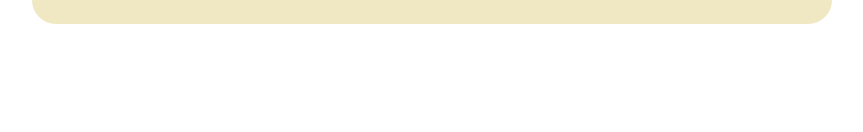
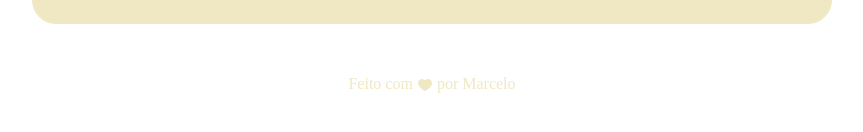
Before and after one commit to marcelosilva23/projeto, a plain HTML site: page index.html in a window 1280 px wide. Shown: the part 1068-1200 px from the top of the page, without its empty margins (208-1071 px from the left). Before the commit the page ends 1140 px from the top, so only its background shows below. Drawn offline with Linux system fonts and the light colour scheme; a web font is replaced by a local one.

Commit message:
footer terminado

```diff
--- a/index.html
+++ b/index.html
@@ -54,6 +54,6 @@
             </p>
         </main>
     </div>
-
+    <footer> Feito com <img src="assets/heart.svg" alt="Ícone com o formato de coração"> por Marcelo</footer>
 </body>
 </html>
--- a/style.css
+++ b/style.css
@@ -58,3 +58,13 @@ h1, h2 {
 ul {
     padding-left: 24px;
 }
+
+footer {
+    color: #F0E8C2;
+    text-align: center;
+    padding-bottom: 48px;
+}
+
+footer img {
+    vertical-align: middle;
+}
```
Also changed, not shown: assets/heart.svg (added).
